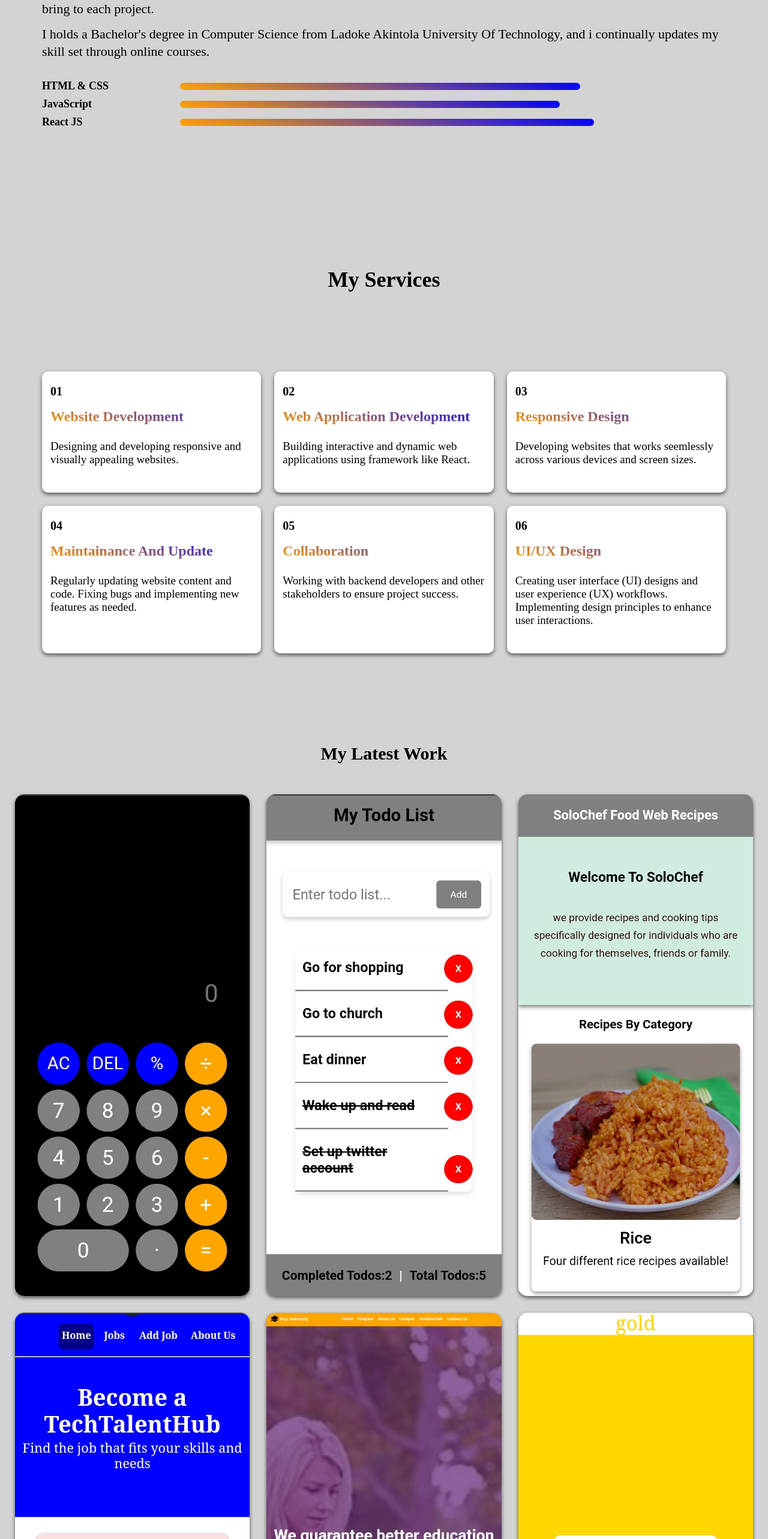
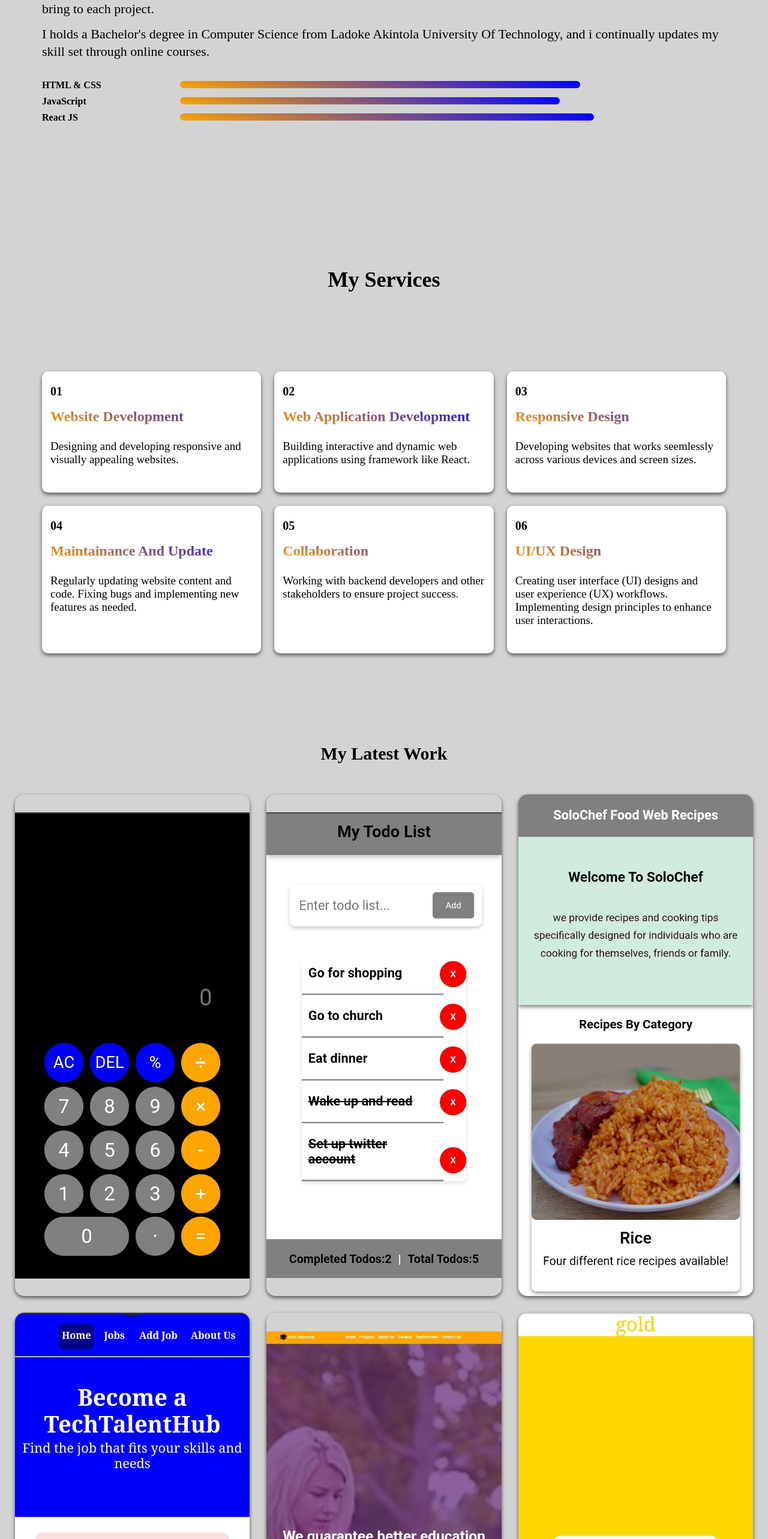
Before and after one commit to Matthias-Paul/Portfolio-, a React (Vite) app: page / in a window 1280 px wide. Shown: the part 1241-3806 px from the top of the page at 60% size. Built offline with nearby package versions, Linux system fonts and the light colour scheme.

Commit message:
i commit

```diff
--- a/src/about.module.css
+++ b/src/about.module.css
@@ -23,7 +23,7 @@
 }
 
 .lan{
-    font-size: 18px;
+    font-size: 16px;
     font-weight: bold;
     margin-bottom: 13px;
 }
--- a/src/project.module.css
+++ b/src/project.module.css
@@ -23,7 +23,7 @@
 .image{
     width:100%;
     height:100%;
-    object-fit: cover;
+    object-fit: contain;
     box-shadow: 0px 3px 6px rgb(0, 0, 0, 0.6);
     border-radius: 10px;
     cursor:pointer;
--- a/src/service.module.css
+++ b/src/service.module.css
@@ -24,6 +24,7 @@ font-weight: bold;
     background-color: white;
     border-radius: 10px;
     padding: 15px;
+    overflow-wrap: break-word;
 
 }
 .each h4{
```
